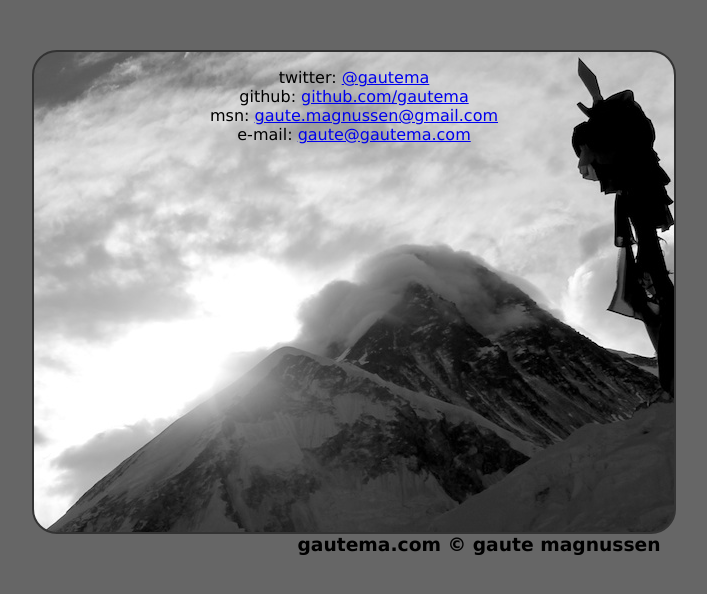
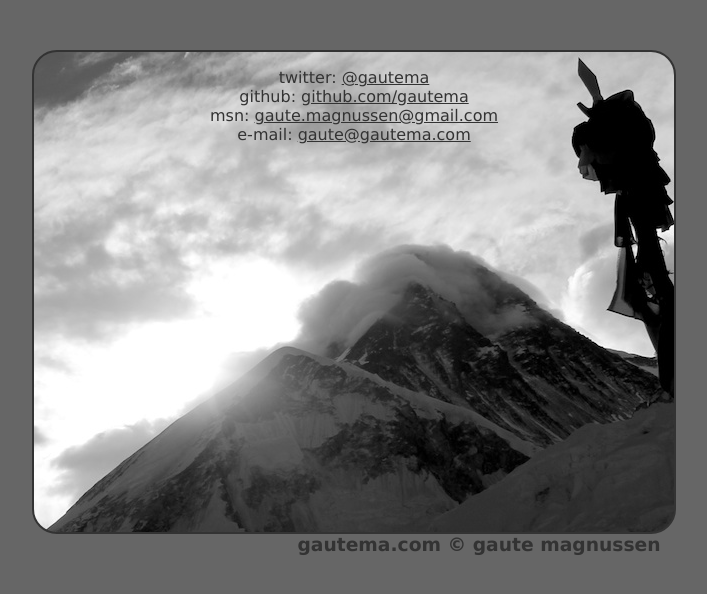
Before and after one commit to gautema/gautema.github.io, a Jekyll site: the page built from index.html, in a window 1280 px wide. Shown: the top 594 px of the page, without its empty margins (286-993 px from the left). Built offline with Jekyll 4.4.1, drawn with Linux system fonts in a browser that asks for light colours.

Commit message:
new link color

```diff
--- a/content/css/main.css
+++ b/content/css/main.css
@@ -3,6 +3,7 @@ body {
 	text-align:center;
 	background-color: #666;
 	font-family: Verdana;
+	color: #333;
 }
 
 .content
@@ -20,6 +21,11 @@ h3
 	margin: 0px;
 }
 
+a
+{
+	color: #333;
+}
+
 #title
 {
 	margin-left: 250px;
```
